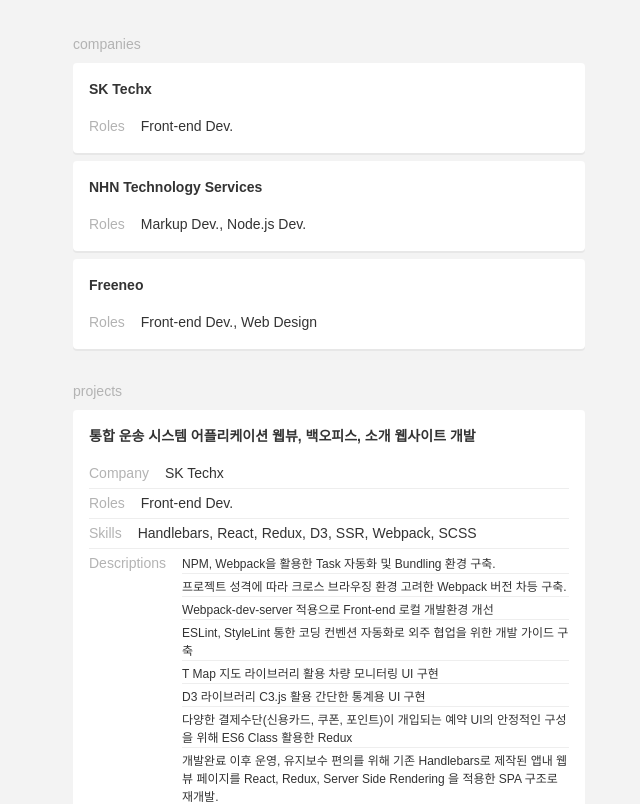
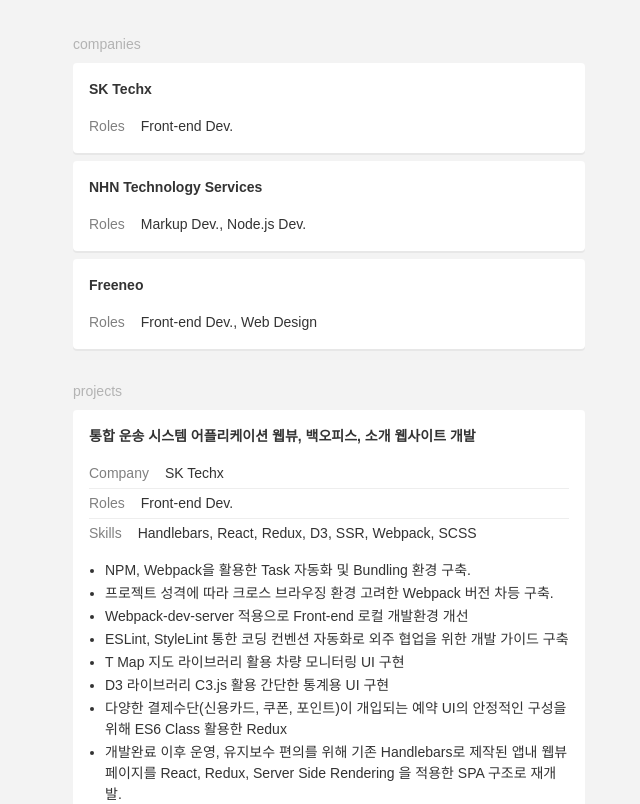
Before and after one commit to reumia/resume, a React app: page / in a window 1280 px wide. Shown: the part 266-1070 px from the top of the page, without its empty margins (311-951 px from the left). Built offline with nearby package versions, Linux system fonts and the light colour scheme.

Commit message:
Decriptions 스타일 수정

```diff
--- a/src/components/ItemList.js
+++ b/src/components/ItemList.js
@@ -4,15 +4,15 @@
 
 const ItemList = ({ value, title }) => {
     const listItems = value.map((item, key) => {
-        return <li className="item-list-item" key={ key }>{ item }</li>
+        return <li className="list-item" key={ key }>{ item }</li>
     })
 
     return (
-        <div className="item">
-            <div className="item-title">
+        <div className="list">
+            <div className="list-title">
                 <LocaleString string={ title }/>
             </div>
-            <ul className="item-list">{ listItems }</ul>
+            <ul className="list-contents">{ listItems }</ul>
         </div>
     )
 }
--- a/src/styles/index.scss
+++ b/src/styles/index.scss
@@ -147,20 +147,26 @@
   .item-title {
     float: left;
     margin-right: $space-unit;
-    color: $color-text-lightest;
+    color: $color-text-lighter;
     text-transform: capitalize;
   }
   .item-contents {
     overflow: auto;
   }
-  .item-list {
-    overflow: auto;
+  .list {
+    margin-top: $space-unit;
+  }
+  .list-title {
+    @extend %replacement;
+  }
+  .list-contents {
+    padding-left: $space-unit;
+  }
+  .list-item {
+    list-style: disc;
+  }
+  .list-item ~ .list-item {
     padding-top: $space-unit / 8;
-    font-size: $font-size-smallest;
-  }
-  .item-list-item ~ .item-list-item {
-    padding-top: $space-unit / 4;
-    border-top: 1px solid $color-background-darkest;
   }
   .text {
     display: inline-block;
--- a/src/styles/variables.scss
+++ b/src/styles/variables.scss
@@ -24,3 +24,16 @@
 $radius-unit: 4px;
 $shadow-unit: 0 2px 0 transparentize(#000, .95);
 $transition-unit: ease 0.2s;
+
+/* Extends */
+
+%replacement {
+  border: 0;
+  clip: rect(0 0 0 0);
+  height: 1px;
+  margin: -1px;
+  overflow: hidden;
+  padding: 0;
+  position: absolute;
+  width: 1px;
+}
```
